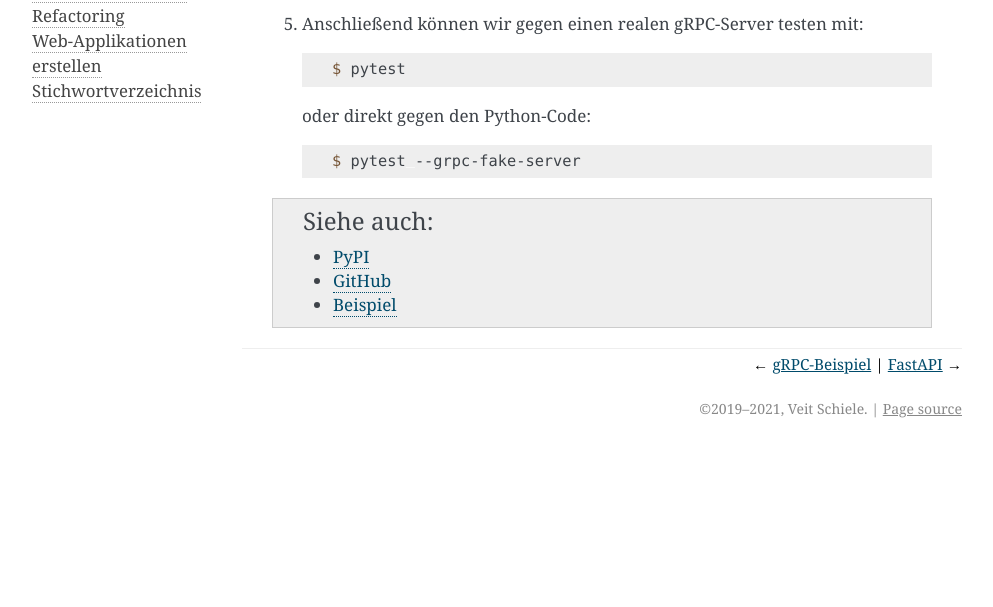
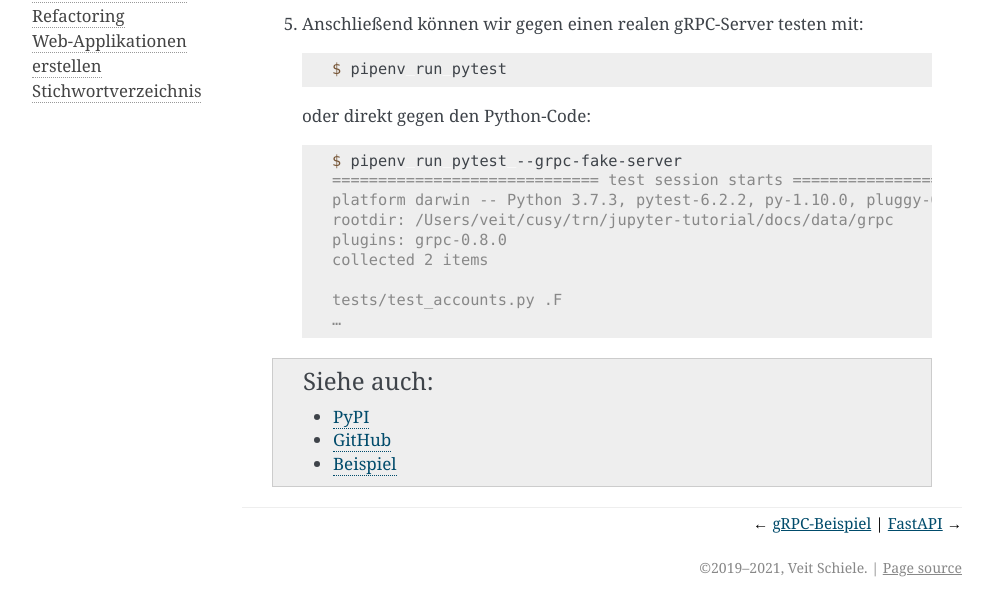
Before and after one commit to veit/jupyter-tutorial-de, a Sphinx documentation site: the page built from docs/data/grpc/test.rst, in a window 1280 px wide. Shown: the part 882-1489 px from the top of the page, without its empty margins (148-1141 px from the left). Built offline with Sphinx 7.4.7, drawn with Linux system fonts in a browser that asks for light colours; pages that are not in the unit, such as notebooks, are missing from menus; before the commit the page ends 1330 px from its top, so only the background shows below that.

Commit message:
Add example output to a grpc test

```diff
--- a/docs/data/grpc/test.rst
+++ b/docs/data/grpc/test.rst
@@ -39,13 +39,21 @@ gRPC lässt sich automatisiert testen mit pytest-grpc.
 
    .. code-block:: console
 
-    $ pytest
+    $ pipenv run pytest
 
    oder direkt gegen den Python-Code:
 
    .. code-block:: console
 
-    $ pytest --grpc-fake-server
+    $ pipenv run pytest --grpc-fake-server
+    ============================= test session starts ==============================
+    platform darwin -- Python 3.7.3, pytest-6.2.2, py-1.10.0, pluggy-0.13.1
+    rootdir: /Users/veit/cusy/trn/jupyter-tutorial/docs/data/grpc
+    plugins: grpc-0.8.0
+    collected 2 items
+
+    tests/test_accounts.py .F                                                [100%]
+    …
 
 .. seealso::
    * `PyPI <https://pypi.org/project/pytest-grpc/>`_
```
